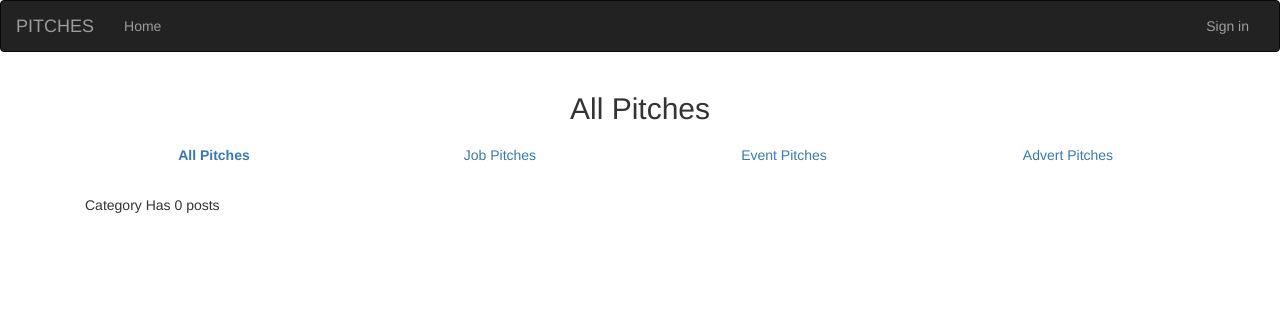
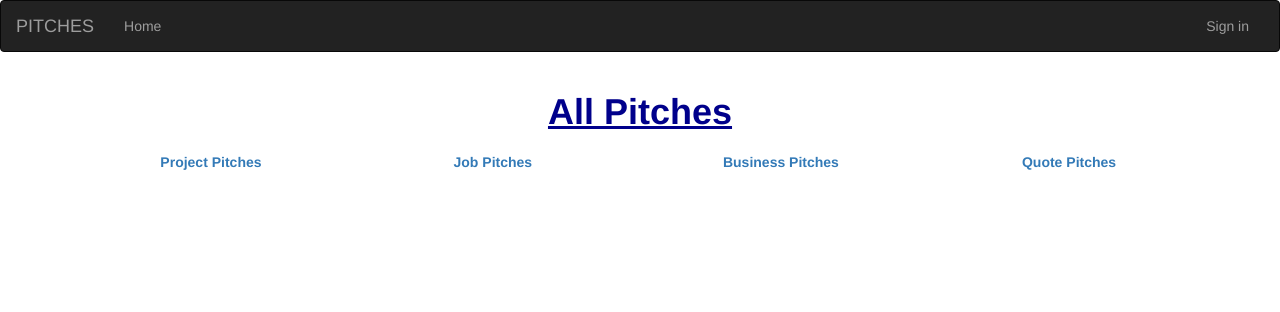
Before and after one commit to Nelly-ayebale/pitches, a Flask app: page / in a window 1280 px wide. Shown: the top 312 px of the page. Run offline with Flask 2, Linux system fonts and the light colour scheme; data that the repository does not hold is empty; some libraries are stand-ins or nearby versions.

```diff
--- a/app/templates/index.html
+++ b/app/templates/index.html
@@ -4,33 +4,40 @@
 {% block content %}
 
 <div class="container">
-    <h2 class="text-center">All Pitches</h2>
+    <h1 class="text-center" style="font-weight: bolder; color: darkblue; text-decoration: underline;">All Pitches</h1>
     <ul class="nav nav-pills nav-justified nav-fill" role="tablist">
+
         <li class="nav-item">
-            <a id="cats" class="nav-link" data-toggle="tab" href="#all"><strong>All Pitches</strong> </a>
+            <a class="nav-link" data-toggle="tab" href="#project" style="font-weight: bold;">Project
+                Pitches</a>
         </li>
         <li class="nav-item">
-            <a class="nav-link" data-toggle="tab" href="#jobs">Job Pitches</a>
+            <a class="nav-link" data-toggle="tab" href="#job" style="font-weight: bold;">Job
+                Pitches</a>
         </li>
         <li class="nav-item">
-            <a class="nav-link" data-toggle="tab" href="#event">Event Pitches</a>
+            <a class="nav-link" data-toggle="tab" href="#business" style="font-weight: bold;">Business
+                Pitches</a>
         </li>
         <li class="nav-item">
-            <a class="nav-link" data-toggle="tab" href="#ads">Advert Pitches</a>
+            <a class="nav-link" data-toggle="tab" href="#quote" style="font-weight: bold;">Quote
+                Pitches</a>
         </li>
     </ul>
     <div class="tab-content">
-        <div class="container tab-pane active" id="all"><br>
-            {{ macro.display(pitches) }}
+
+        <div class="container tab-pane fade" id="project"><br>
+            {{ macro.display(project_pitch)}}
         </div>
-        <div class="container tab-pane fade" id="event"><br>
-            {{ macro.display(event)}}
+        <div class="container tab-pane fade" id="job"><br>
+            {{ macro.display(job_pitch) }}
         </div>
-        <div class="container tab-pane fade" id="jobs"><br>
-            {{ macro.display(job) }}
+        <div class="container tab-pane fade" id="business"><br>
+            {{ macro.display(business_pitch) }}
+
         </div>
-        <div class="container tab-pane fade" id="ads"><br>
-            {{ macro.display(advertisement) }}
+        <div class="container tab-pane fade" id="quote"><br>
+            {{ macro.display(quote_pitch) }}
 
         </div>
     </div>
--- a/app/templates/macros.html
+++ b/app/templates/macros.html
@@ -11,10 +11,10 @@
         </div>
         {% endfor%}
         {% else %}
-        <div class="card w-90 mb-3">
-            <div class="card-body">
+        <div class="mb-3">
+            <div class="pitches">
 
-                <p class="card-title">Category Has 0 posts</p>
+                <p>No Pitches</p>
             </div>
         </div>
         {% endif %}
```
